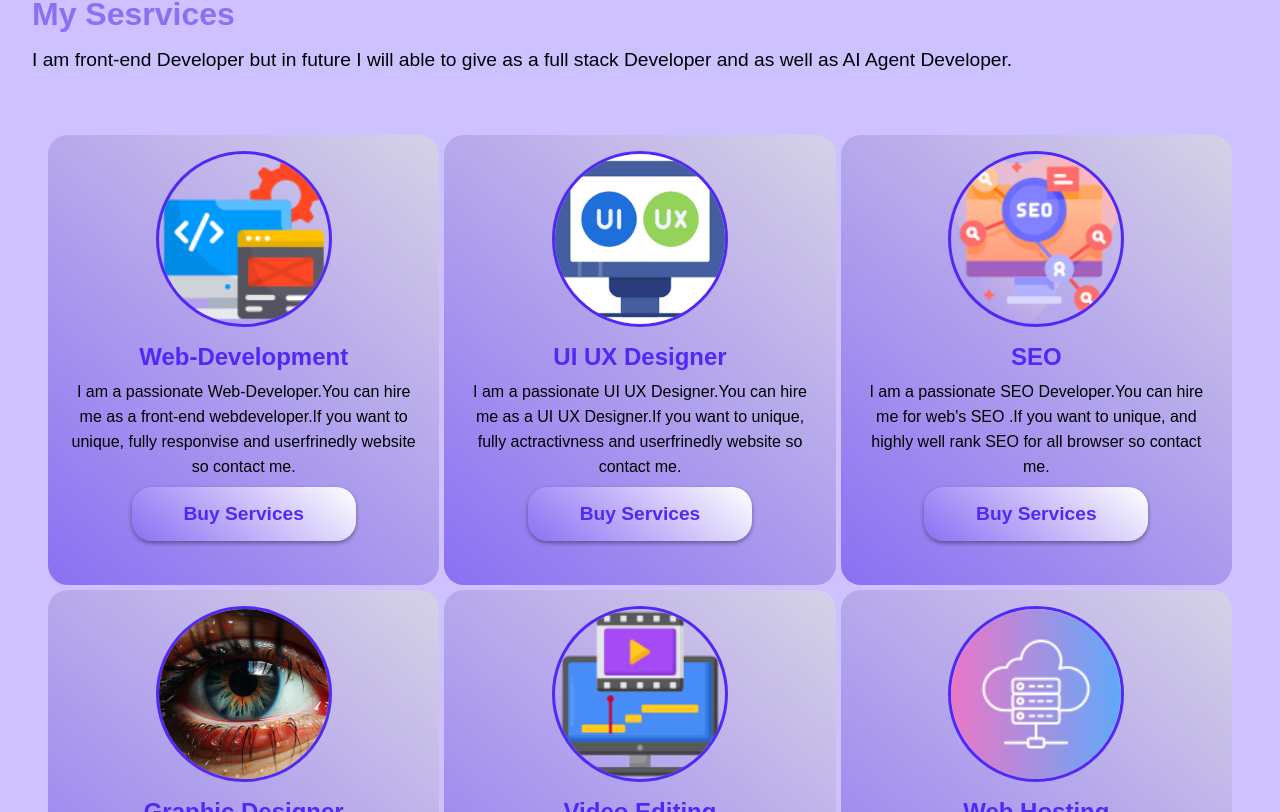
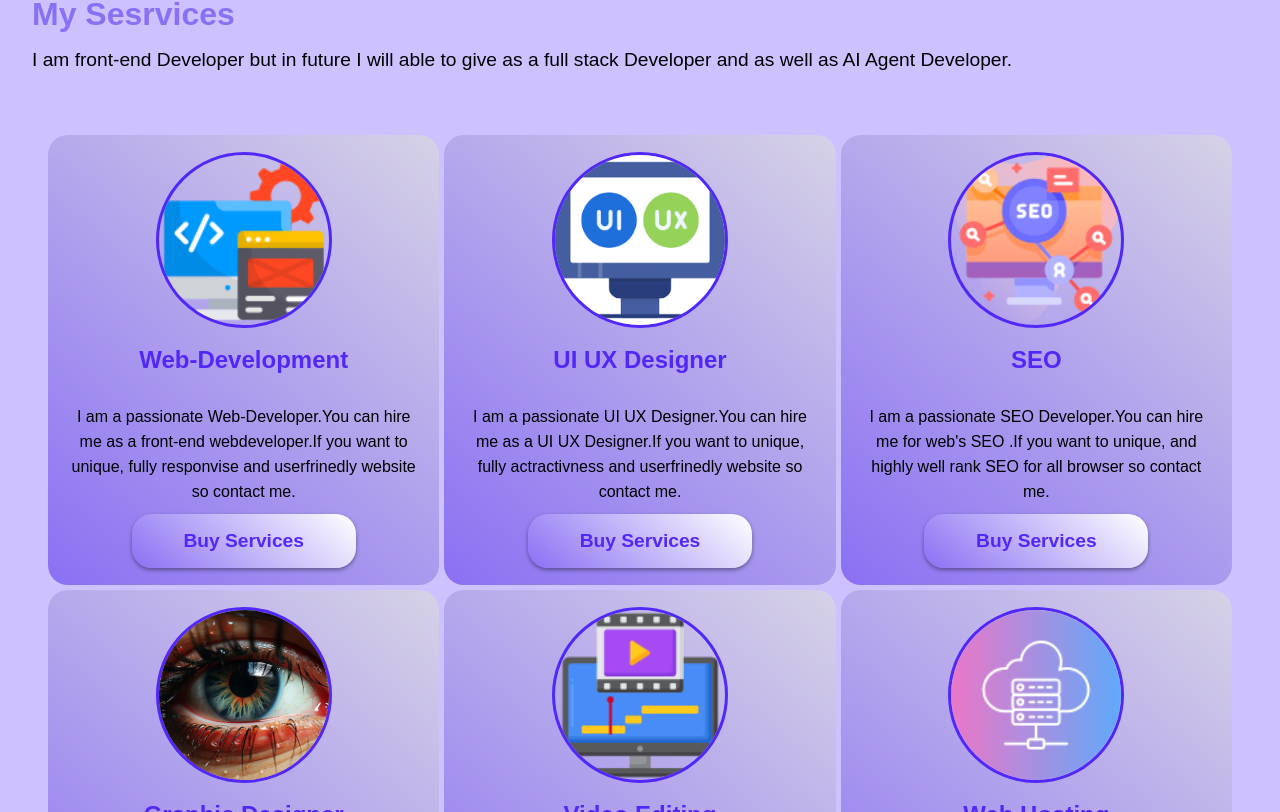
Before and after one commit to HamzaShabir0786/GIAIC-Q2-NextJS-Assignments, a Next.js app in the folder next-js-portfolio-with-custom-css/portfolio/: page / in a window 1280 px wide. Shown: the part 868-1680 px from the top of the page. Built offline with nearby package versions, Linux system fonts and the light colour scheme.

Commit message:
add display grid

```diff
--- a/next-js-portfolio-with-custom-css/portfolio/src/app/globals.css
+++ b/next-js-portfolio-with-custom-css/portfolio/src/app/globals.css
@@ -271,7 +271,8 @@ textarea {
   background: linear-gradient(40deg, #8a70f3, #d6d2e6);
   padding: 1rem;
   border-radius: 20px;
-  place-items: center;
+  display: grid;
+  place-items: center; /*ass new*/
 }
 .grid-items .skill-div {
   height: 11rem;
```
